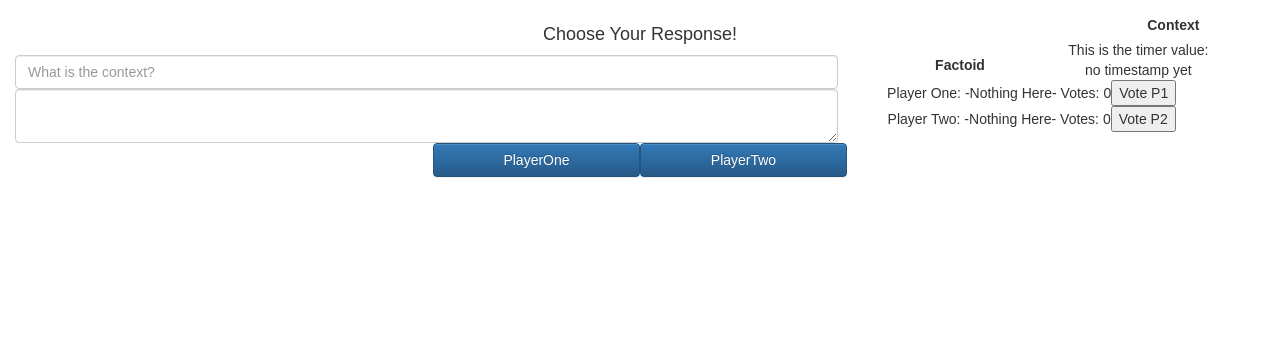
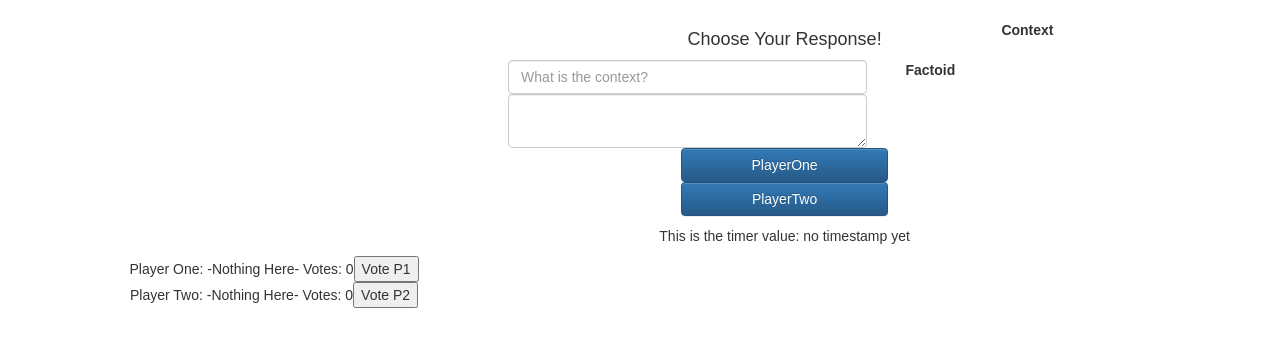
Before and after one commit to caelinsheahan/RabbitHole, a React (Create React App) app in the folder rabbithole/: page / in a window 1280 px wide. Shown: the top 346 px of the page. Built offline with nearby package versions, Linux system fonts and the light colour scheme; no server answers.

Commit message:
starting css styling

```diff
--- a/rabbithole/src/App.css
+++ b/rabbithole/src/App.css
@@ -26,3 +26,69 @@
   from { transform: rotate(0deg); }
   to { transform: rotate(360deg); }
 }
+@media (min-width: 700px){
+  .container{
+    height: 100%;
+    padding: 5px;
+    display: grid;
+    grid-gap: 5px;
+    grid-template-areas:
+      "whitel whitet whiter "
+      "whitel p1 whiter "
+      "whitel p2 whiter "
+      "whitel whiteb whiter ";
+  }
+  .p1{
+    grid-area: p1;
+  }
+  .p2{
+    grid-area: p2;
+  }
+  .whitel{
+    grid-area: whitel;
+  }
+
+  .whitet{
+    grid-area: whitet;
+  }
+
+  .whiter{
+    grid-area: whiter;
+  }
+  .whiteb{
+    grid-area: whiteb;
+  }
+}
+@media (max-width: 350px){
+  .container{
+    height: 100%;
+    padding: 5px;
+    display: grid;
+    grid-gap: 5px;
+    grid-template-areas:
+      "whitet"
+      "p1"
+      "p2"
+      "whiteb";
+  }
+  .p1{
+    grid-area: p1;
+  }
+  .p2{
+    grid-area: p2;
+  }
+  .whitel{
+    grid-area: whitel;
+  }
+
+  .whitet{
+    grid-area: whitet;
+  }
+
+  .whiter{
+    grid-area: whiter;
+  }
+  .whiteb{
+    grid-area: whiteb;
+  }
+}
--- a/rabbithole/src/App.js
+++ b/rabbithole/src/App.js
@@ -78,13 +78,18 @@ class App extends Component {
   render() {
     return (
       <div className="App">
-        <Compose
-          nameChange={this.nameChange}
-          bodyChange={this.bodyChange}
-          PlayerOneResponse={this.PlayerOneResponse}
-          PlayerTwoResponse={this.PlayerTwoResponse}
-          />
         <div className="container">
+          <div className="whitet">
+            <Compose
+              nameChange={this.nameChange}
+              bodyChange={this.bodyChange}
+              PlayerOneResponse={this.PlayerOneResponse}
+              PlayerTwoResponse={this.PlayerTwoResponse}
+              />
+          </div>
+          <div className= "whitel"></div>
+          <div className= "whiter"></div>
+          <div className= "whiteb"></div>
           This is the timer value: {this.state.timestamp}
           <ResponseList
             displayResponseOne={this.displayResponseOne}
```
